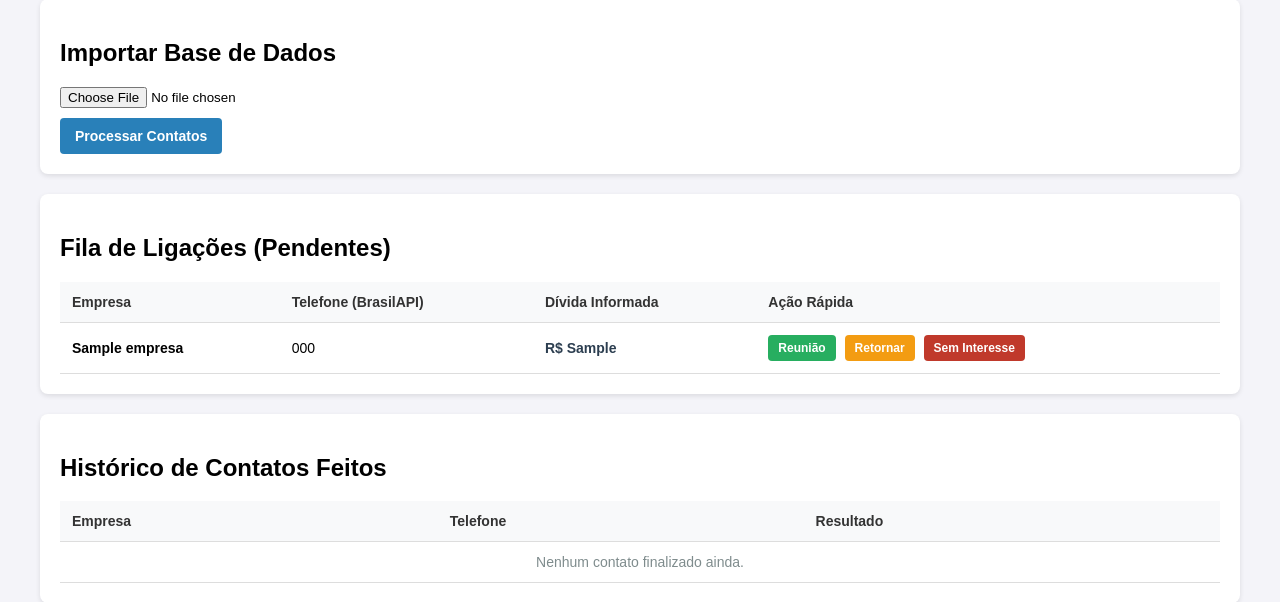
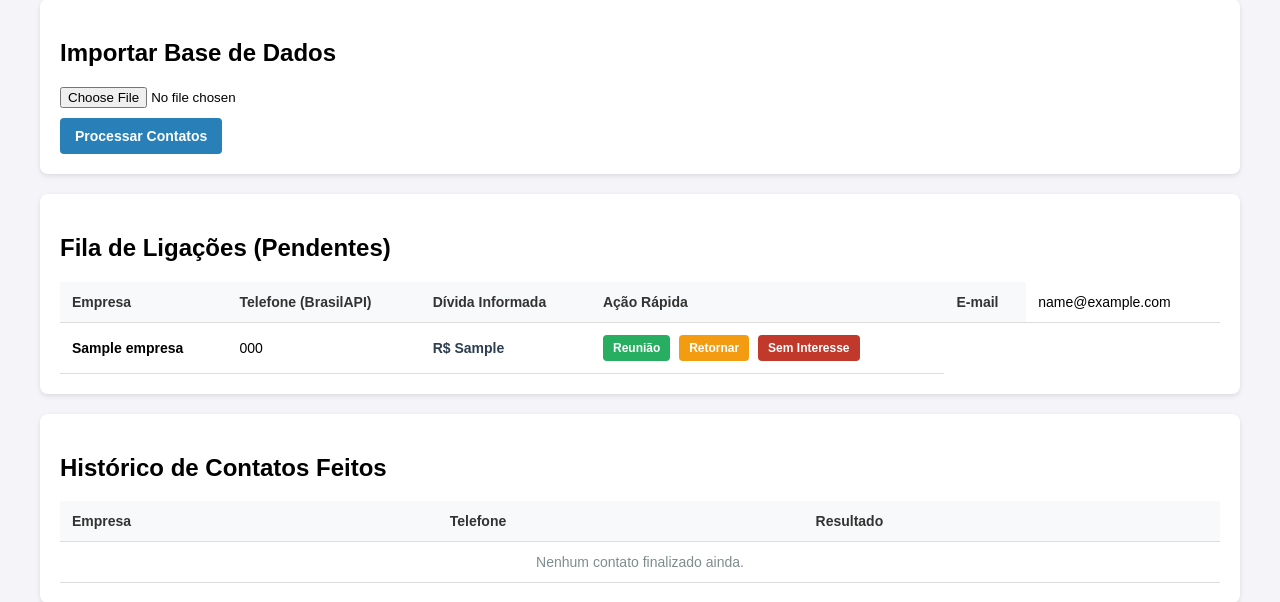
Before and after one commit to tutimafra/crm-orsi, a Flask app: template templates/dashboard.html in a window 1280 px wide. Shown: the part 89-691 px from the top of the page. Run offline with Flask 3, Linux system fonts and the light colour scheme; the template is opened without the code that fills it: values that come from a table or form of the project are taken from there, others are empty; tables that the repository leaves empty hold one stand-in row (values such as "Sample post").

Commit message:
Update dashboard.html

```diff
--- a/templates/dashboard.html
+++ b/templates/dashboard.html
@@ -59,6 +59,9 @@
                         <th>Telefone (BrasilAPI)</th>
                         <th>Dívida Informada</th>
                         <th>Ação Rápida</th>
+                        <th>E-mail</th>
+
+<td>{{ empresa.email }}</td>
                     </tr>
                 </thead>
                 <tbody>
```
